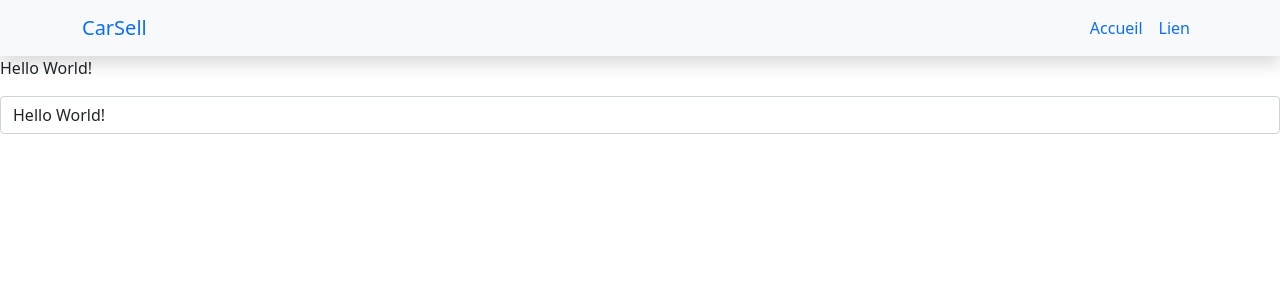
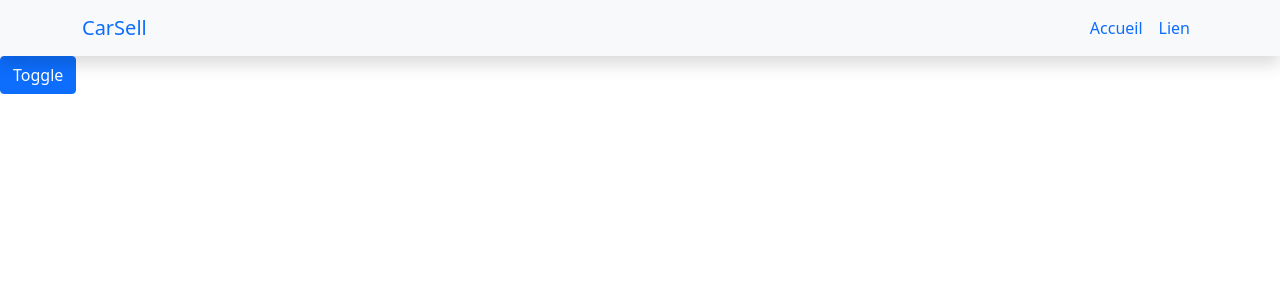
Before and after one commit to Antoine-Goncalves14/car-sell-angular, an Angular app: page / in a window 1280 px wide. Shown: the top 300 px of the page. Built offline with nearby package versions, Linux system fonts and the light colour scheme.

Commit message:
condition DOM

```diff
--- a/src/app/app.component.html
+++ b/src/app/app.component.html
@@ -1,3 +1,4 @@
 <app-header></app-header>
-<p>{{ text }}</p>
-<input type="text" name="text" class="form-control" placeholder="Écrivez ici !" [(ngModel)]="text">
+
+<button class="btn btn-primary" type="button" (click)="onClickButton()">Toggle</button>
+<p *ngIf="displayText">{{ text }}</p>
--- a/src/app/app.component.ts
+++ b/src/app/app.component.ts
@@ -7,6 +7,10 @@ import { Component } from '@angular/core';
 })
 export class AppComponent {
 
+  displayText = false;
   text = 'Hello World!';
 
+  onClickButton(): void {
+    this.displayText = this.displayText ? false : true;
+  }
 }
```
